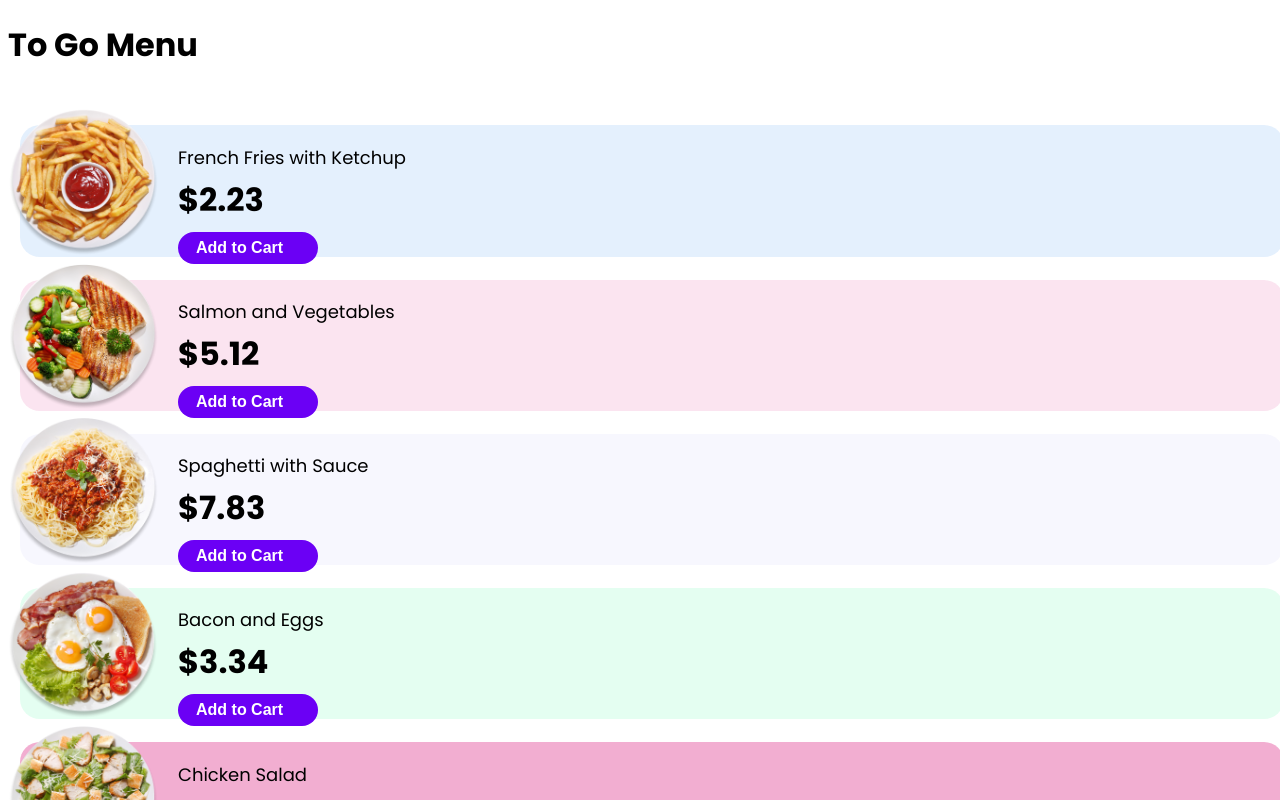
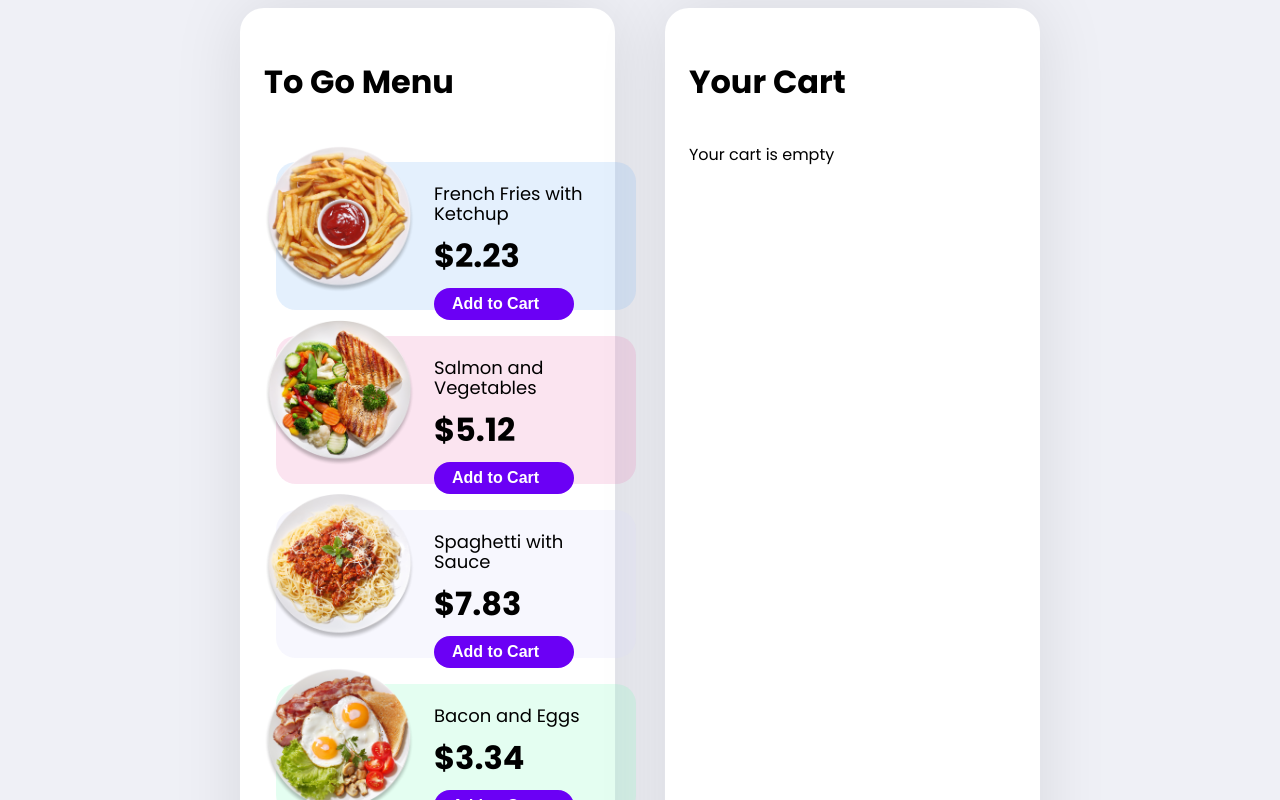
Before and after one commit to nicm42/advent-of-css-and-js, a Vue app in the folder day2/: page / in a window 1280 px wide. Shown: the top 800 px of the page. Built offline with nearby package versions, Linux system fonts and the light colour scheme.

Commit message:
Day 2: Styled the menu and cart sections

```diff
--- a/day2/src/App.module.css
+++ b/day2/src/App.module.css
@@ -1,12 +1,25 @@
 .setup {
-  background-color: #fff;
+  display: flex;
+  gap: 3.125em;
+  max-width: 800px;
+  margin-inline: auto;
   color: #000;
   font-family: 'Poppins', sans-serif;
   font-weight: 400;
   line-height: 1.1;
 }
 
+.section {
+  flex-basis: 50%;
+  padding-block: 3.125em;
+  padding-inline: 1.5em;
+  background-color: #fff;
+  border-radius: 1.5em;
+  box-shadow: 0 0 4.375em rgba(0, 0, 0, 0.1);
+}
+
 .heading {
+  margin-top: 0;
   margin-bottom: 1.25em;
   font-size: 2rem;
   line-height: 1.5;
--- a/day2/src/App.vue
+++ b/day2/src/App.vue
@@ -105,6 +105,7 @@ import Cart from './components/Cart.vue';
 
 <template>
   <div :class="styles.setup">
+    <div :class="styles.section">
       <h1 :class="styles.heading">To Go Menu</h1>
       <Meal
         v-for="meal of meals"
@@ -112,6 +113,8 @@ import Cart from './components/Cart.vue';
         :key="meal.id"
         @addToCart="addToCart($event)"
       />
+    </div>
+    <div :class="styles.section">
       <h2 :class="styles.heading">Your Cart</h2>
       <p v-if="sumOfMeals === 0">Your cart is empty</p>
       <div v-for="meal of meals">
@@ -129,4 +132,5 @@ import Cart from './components/Cart.vue';
         <p :class="styles.price">${{ parseFloat(totalPrice).toFixed(2) }}</p>
       </div>
     </div>
+  </div>
 </template>
--- a/day2/src/components/Meal.module.css
+++ b/day2/src/components/Meal.module.css
@@ -10,7 +10,7 @@
 .meal::before {
   content: '';
   position: absolute;
-  width: 100%;
+  width: 110%;
   height: 85%;
   top: 1em;
   left: 0.75em;
--- a/day2/src/style.css
+++ b/day2/src/style.css
@@ -1,3 +1,7 @@
+:root {
+  background-color: #eff0f6;
+}
+
 /* :root {
   font-family: Inter, Avenir, Helvetica, Arial, sans-serif;
   font-size: 16px;
```
Lines whose indentation alone changed are shown as unchanged.
